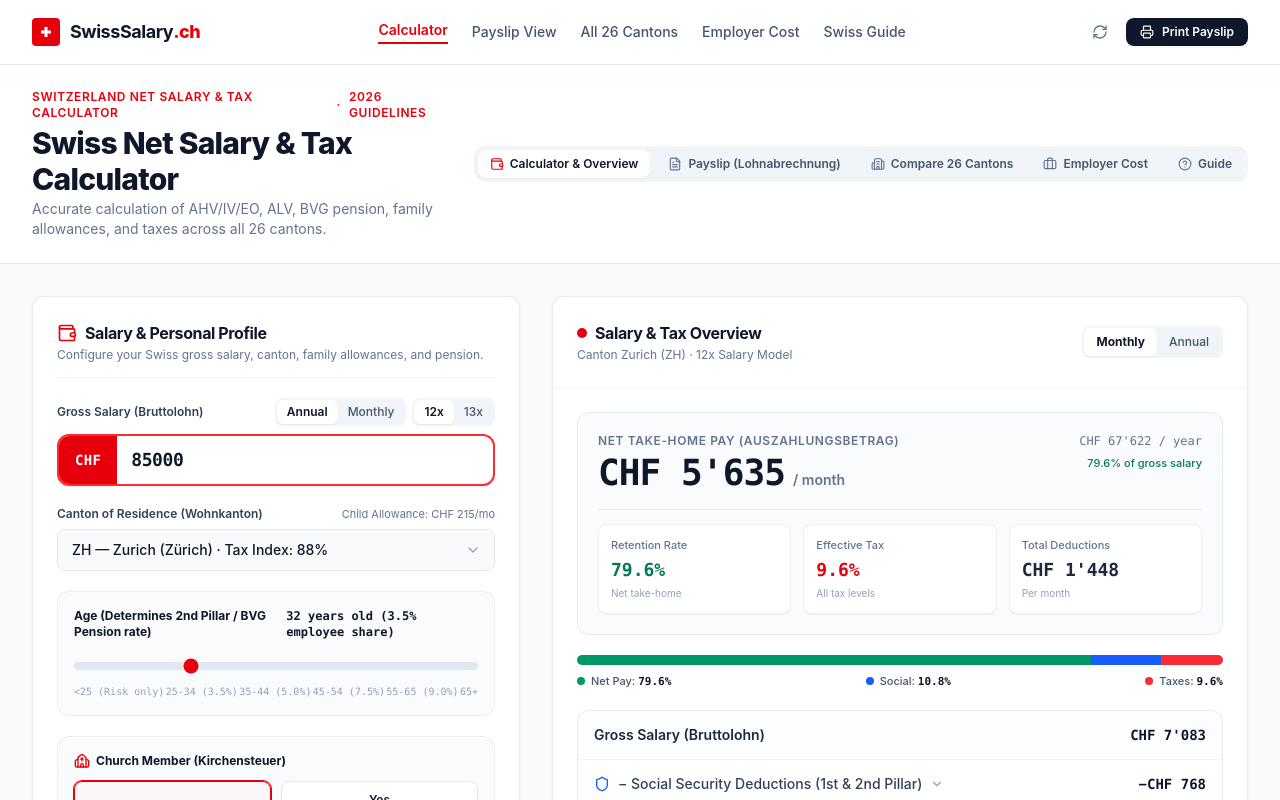
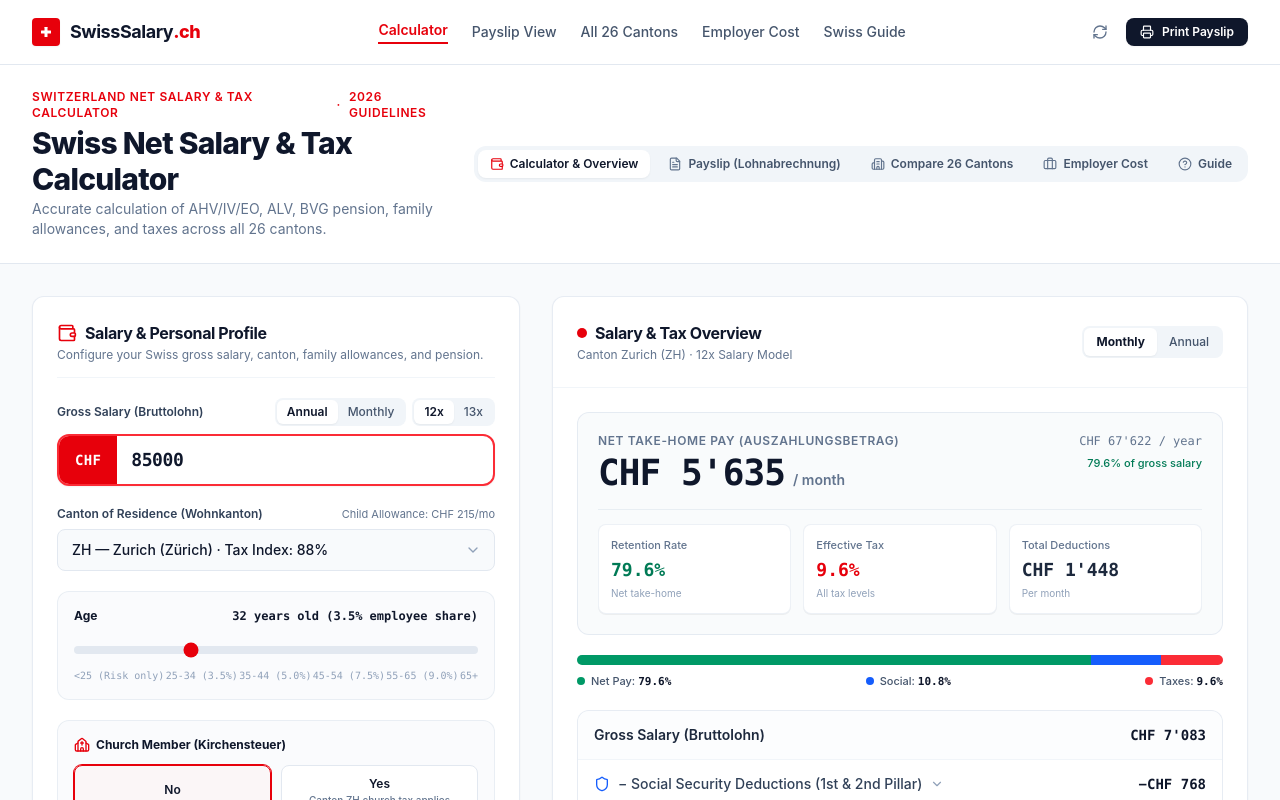
Before and after one commit to damianpatyna5/Swiss-Salary-Calculator, a React (Vite) app: page / in a window 1280 px wide. Shown: the top 800 px of the page. Built offline with nearby package versions, Linux system fonts and the light colour scheme.

Commit message:
refactor(ui): simplify age input labels
Remove redundant BVG references from age input labels to improve UI cleanliness.

```diff
--- a/src/components/SalaryInputForm.tsx
+++ b/src/components/SalaryInputForm.tsx
@@ -160,7 +160,7 @@
       <div className="space-y-3 p-4 bg-slate-50/70 rounded-xl border border-slate-200/70">
         <div className="flex items-center justify-between">
           <label className="text-xs font-bold text-slate-900">
-            Age (Determines 2nd Pillar / BVG Pension rate)
+            Age
           </label>
           <span className="text-xs font-mono font-bold text-slate-900">
             {inputs.age} years old ({bvgRate > 0 ? `${bvgRate}% employee share` : 'No retirement credits'})
@@ -590,7 +590,7 @@
             <div className="space-y-1.5">
               <div className="flex items-center justify-between">
                 <label className="text-xs font-semibold text-slate-700">
-                  Spouse Age (for BVG 2nd Pillar Pension)
+                  Spouse Age
                 </label>
                 <span className="text-xs font-mono font-bold text-slate-900">
                   {inputs.spouseAge} years old ({getBvgEmployeeRate(inputs.spouseAge)}% employee share)
```
